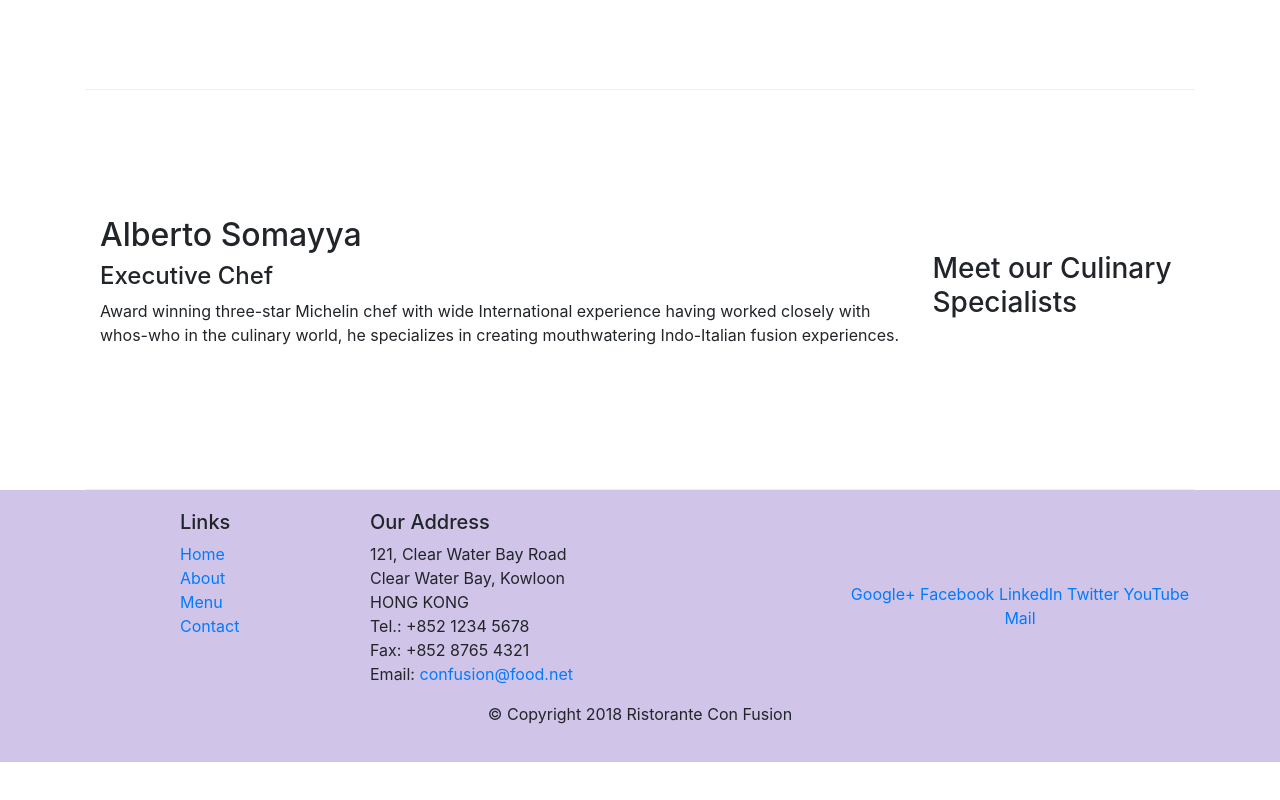
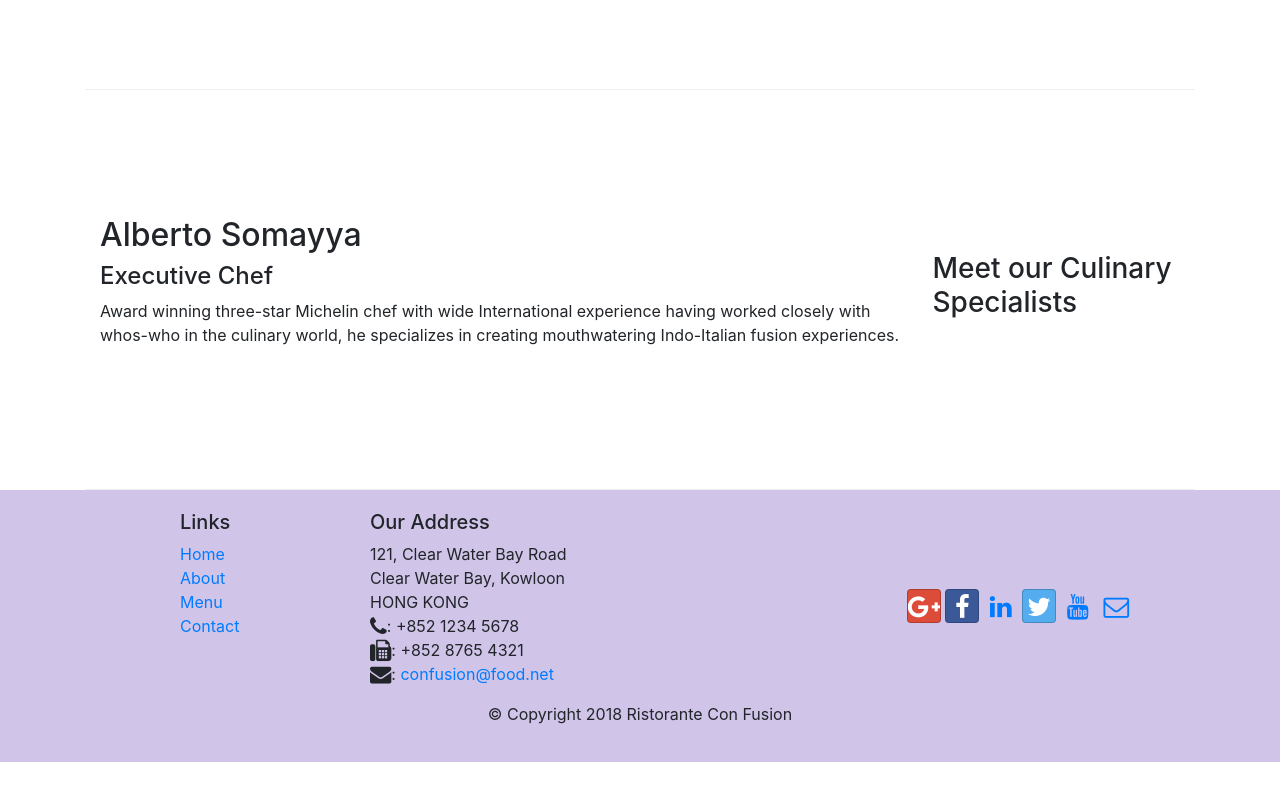
Before and after one commit to basavarajh99/Bootstrap4, a website: page index.html in a window 1280 px wide. Shown: the part 1044-1844 px from the top of the page. Drawn offline with nearby package versions, Linux system fonts and the light colour scheme.

Commit message:
icon fonts

```diff
--- a/index.html
+++ b/index.html
@@ -9,6 +9,8 @@
 
     <!-- Bootstrap CSS -->
     <link rel="stylesheet" href="node_modules/bootstrap/dist/css/bootstrap.min.css">
+    <link rel="stylesheet" href="node_modules/font-awesome/css/font-awesome.min.css">
+    <link rel="stylesheet" href="node_modules/bootstrap-social/bootstrap-social.css">
     <link rel="stylesheet" href="css/styles.css">
     <title>Ristorante Con Fusion</title>
 </head>
@@ -23,10 +25,10 @@
             <a class="navbar-brand" href="#"> Ristorante con Fusion </a>
             <div class="collapse navbar-collapse" id="Navbar">
                 <ul class="navbar-nav mr-auto"> <!-- mr-auto keep content as left as possible keeping the right margin -->
-                    <li class="nav-item active"> <a class="nav-link" href="#">Home</a> </li>
-                    <li class="nav-item"> <a class="nav-link" href="aboutus.html">About</a> </li>
-                    <li class="nav-item"> <a class="nav-link" href="#">Menu</a> </li>
-                    <li class="nav-item"> <a class="nav-link" href="#">Contact</a> </li>
+                    <li class="nav-item active"> <a class="nav-link" href="#"><span class="fa fa-home fa-lg"></span> Home</a> </li>
+                    <li class="nav-item"> <a class="nav-link" href="aboutus.html"> <span class="fa fa-info fa-lg"></span> About</a> </li>
+                    <li class="nav-item"> <a class="nav-link" href="#"> <span class="fa fa-list fa-lg"></span> Menu</a> </li>
+                    <li class="nav-item"> <a class="nav-link" href="#"> <span class="fa fa-address-card fa-lg"></span> Contact</a> </li>
                 </ul>
             </div>
         </div>
@@ -96,19 +98,19 @@
 		              121, Clear Water Bay Road<br>
 		              Clear Water Bay, Kowloon<br>
 		              HONG KONG<br>
-		              Tel.: +852 1234 5678<br>
-		              Fax: +852 8765 4321<br>
-		              Email: <a href="mailto:confusion@food.net">confusion@food.net</a>
+		              <i class="fa fa-phone fa-lg"></i>: +852 1234 5678<br>
+		              <i class="fa fa-fax fa-lg"></i>: +852 8765 4321<br>
+		              <i class="fa fa-envelope fa-lg"></i>: <a href="mailto:confusion@food.net">confusion@food.net</a>
 		           </address>
                 </div>
                 <div class="col-12 col-sm-4 align-self-center">
                     <div class="text-center">
-                        <a href="http://google.com/+">Google+</a>
-                        <a href="http://www.facebook.com/profile.php?id=">Facebook</a>
-                        <a href="http://www.linkedin.com/in/">LinkedIn</a>
-                        <a href="http://twitter.com/">Twitter</a>
-                        <a href="http://youtube.com/">YouTube</a>
-                        <a href="mailto:">Mail</a>
+                        <a class="btn btn-social-icon btn-google" href="http://google.com/+"><i class="fa fa-google-plus fa-lg"></i></a>
+                        <a class="btn btn-social-icon btn-facebook" href="http://www.facebook.com/profile.php?id="><i class="fa fa-facebook fa-lg"></i></a>
+                        <a class="btn btn-social-icon btn-linkdin" href="http://www.linkedin.com/in/"><i class="fa fa-linkedin fa-lg"></i></a>
+                        <a class="btn btn-social-icon btn-twitter" href="http://twitter.com/"><i class="fa fa-twitter fa-lg"></i></a>
+                        <a class="btn btn-social-icon btn-youtube" href="http://youtube.com/"><i class="fa fa-youtube fa-lg"></i></a>
+                        <a class="btn btn-social-icon" href="mailto:"><i class="fa fa-envelope-o fa-lg"></i></a>
                     </div>
                 </div>
            </div>
--- a/package.json
+++ b/package.json
@@ -15,6 +15,8 @@
   },
   "dependencies": {
     "bootstrap": "^4.0.0",
+    "bootstrap-social": "^5.1.1",
+    "font-awesome": "^4.7.0",
     "jquery": "^3.3.1",
     "popper.js": "^1.12.9"
   }
```
Also changed, not shown: aboutus.html (+15 -13 lines), 1 other file.
